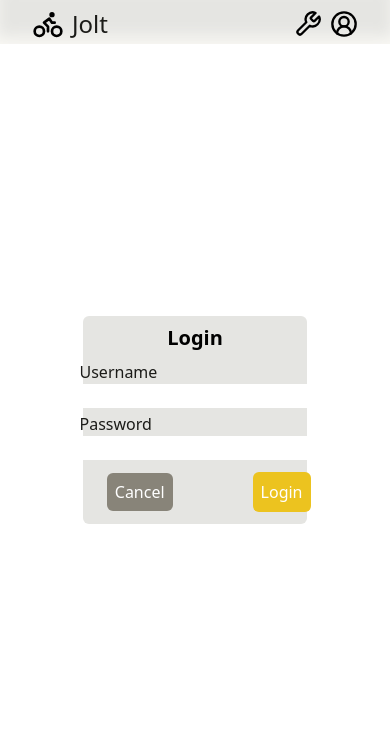
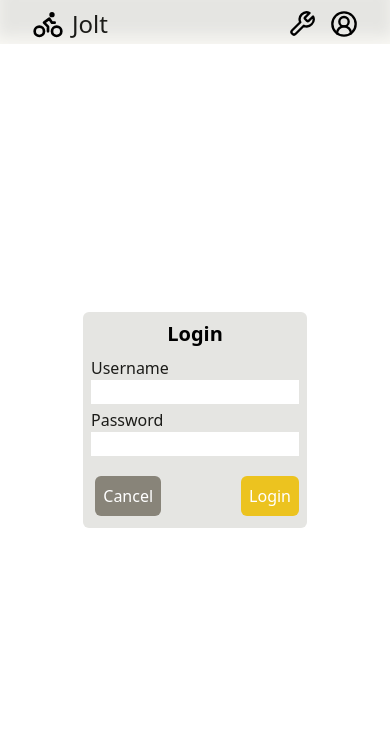
Before and after one commit to KrazyManJ/jolt, a Flask app: page /login in a window 390 px wide. Shown: the top 756 px of the page. Run offline with Flask 2, Linux system fonts and the light colour scheme; parts of the project's set-up code (start-up, migrations or seed data) failed here and were passed over; some libraries are stand-ins or nearby versions.

Commit message:
Modify form fields code and default styling of Login form fields. Add styling for responsive header icons.

```diff
--- a/form.py
+++ b/form.py
@@ -3,5 +3,5 @@ from wtforms.fields.simple import StringField, PasswordField
 
 
 class LoginForm(Form):
-    login = StringField(name='login', label='Username', validators=[validators.Length(min=4, max=30), validators.InputRequired()])
-    password = PasswordField(name='password', label='Password', validators=[validators.Length(min=5), validators.InputRequired()])
+    login = StringField(name='login', label='Username', validators=[validators.Length(min=4, max=30), validators.InputRequired()], render_kw={"class":"w-full"})
+    password = PasswordField(name='password', label='Password', validators=[validators.Length(min=5), validators.InputRequired()], render_kw={"class":"w-full"})
--- a/templates/components/header.jinja
+++ b/templates/components/header.jinja
@@ -9,7 +9,7 @@
             <p class="text-2xl">Jolt</p>
         </a>
         <div class="flex flex-row mt-0.5">
-            <a class="mr-2" href="{{ url_for('bikes_management_page') }}">
+            <a class="mr-3.5 md:mr-2" href="{{ url_for('bikes_management_page') }}">
                 <img class="h-7" src="{{ url_for('static', filename='img/wrench.svg') }}">
             </a>
             <a href="{{ url_for('user_profile_page') }}">
--- a/templates/login_page.jinja
+++ b/templates/login_page.jinja
@@ -13,7 +13,7 @@
             {{ form_field(form.password) }}
             <div class="flex justify-end gap-20">
                 <div class="mt-4 mb-1">{{ form_cancel(redirect=url_for('index')) }}</div>
-                <div class="mt-2 mb-1">{{ form_submit("Login") }}</div>
+                <div class="mt-4 mb-1">{{ form_submit("Login") }}</div>
             </div>
         </form>
     </div>
--- a/templates/macros/form.jinja
+++ b/templates/macros/form.jinja
@@ -7,8 +7,6 @@
                     {{ subfield() }} {{ subfield.label.text }}
                 </label>
             {% endfor %}
-        {% elif field.type == 'StringField' %}
-            {{ field(**kwargs)|safe }}
         {% else %}
             {{ field(**kwargs)|safe }}
         {% endif %}
@@ -28,6 +26,6 @@
 {% endmacro %}
 
 {% macro form_cancel(redirect,label="Cancel") %}
-    <a class="bg-titan-400 px-2 py-2 rounded-md
-    text-white" href={{ redirect }}>{{ label }}</a>
+    <a href={{ redirect }}><button class="bg-titan-400 px-2 py-2 rounded-md
+    text-white">{{ label }}</button></a>
 {% endmacro %}
```
